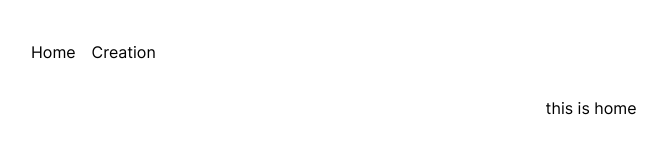
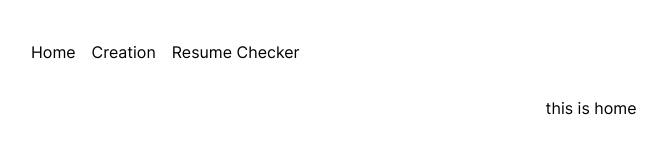
Before and after one commit to 1Frazel/Portfolio-Builder-Thesis, a React (Vite) app: page / in a window 1280 px wide. Shown: the top 160 px of the page, without its empty margins (49-716 px from the left). Built offline with nearby package versions, Linux system fonts and the light colour scheme; what @react-pdf/renderer would draw is missing.

Commit message:
feat: add creation page into nav path routes

```diff
--- a/src/routes/routes.tsx
+++ b/src/routes/routes.tsx
@@ -1,6 +1,7 @@
 import App from "../App";
 import ErrorPage from "../pages/error/ErrorPage";
 import AtsTemplate from "../pages/generate-pdf/components/templates/ats-template/AtsTemplate";
+import ParsePdf from "../pages/parse-pdf/ParsePdf";
 
 const routes = [
   {
@@ -12,6 +13,10 @@ const routes = [
     path: "creation",
     element: <AtsTemplate />,
   },
+  {
+    path: "checker",
+    element: <ParsePdf />,
+  },
 ];
 
 export default routes;
--- a/src/shared/components/Header.tsx
+++ b/src/shared/components/Header.tsx
@@ -10,7 +10,12 @@ const Header = () => {
     {
       id: "creation",
       title: "Creation",
-      path: "creation",
+      path: "/creation",
+    },
+    {
+      id: "checker",
+      title: "Resume Checker",
+      path: "/checker",
     },
   ];
 
```
